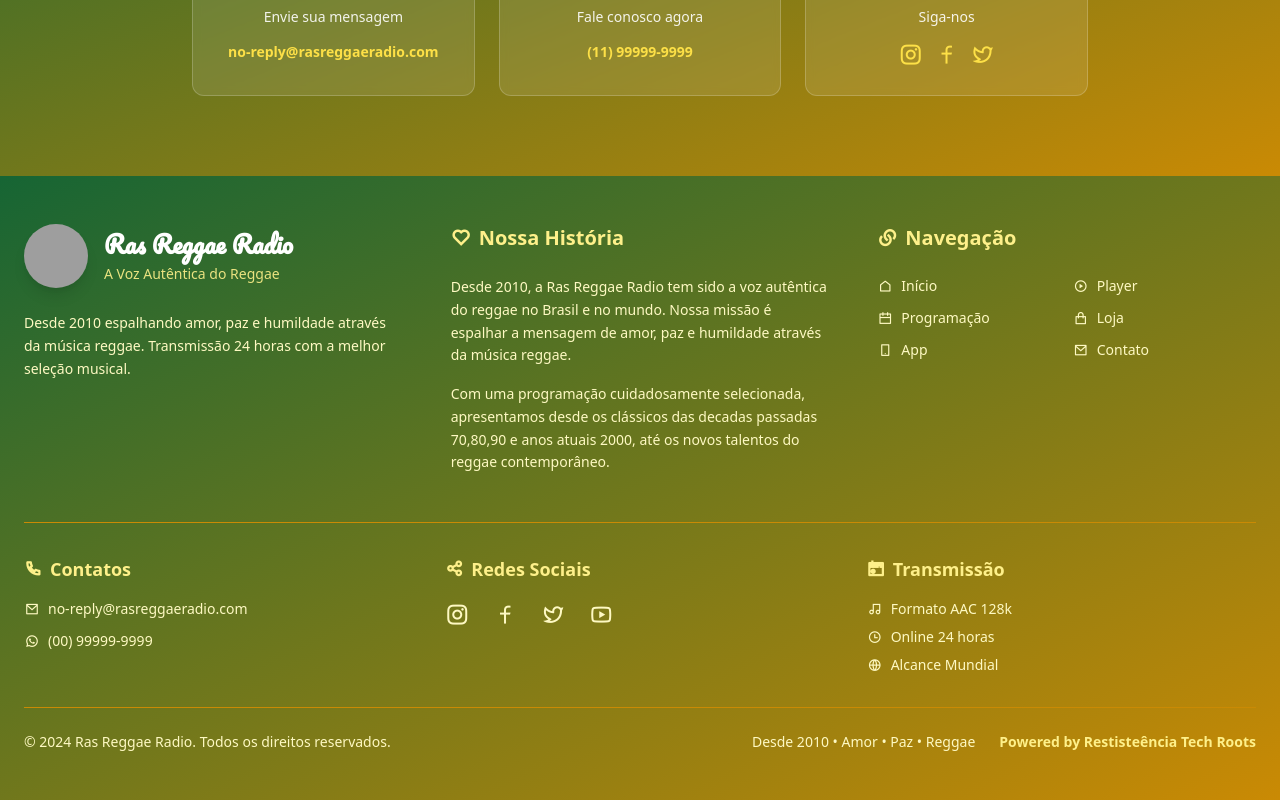
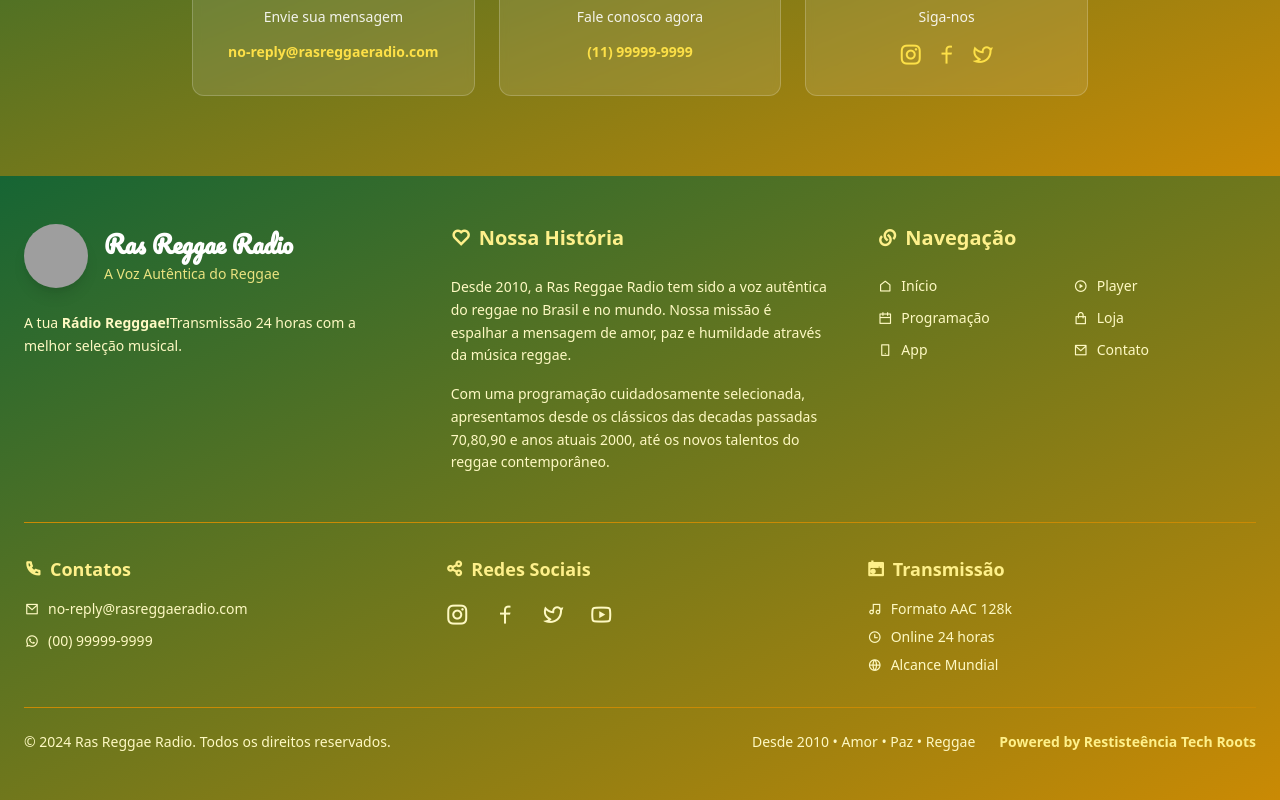
Before and after one commit to adilson2010/project-radio-mobile, a React (Vite) app: page / in a window 1280 px wide. Shown: the part 3973-4773 px from the top of the page. Built offline with nearby package versions, Linux system fonts and the light colour scheme; grey boxes are pictures that could not be loaded.

Commit message:
A tua rádio reggse

```diff
--- a/src/components/feature/Footer.tsx
+++ b/src/components/feature/Footer.tsx
@@ -51,7 +51,7 @@ export default function Footer() {
               </div>
             </div>
             <p className="text-yellow-100 text-sm leading-relaxed max-w-sm mx-auto md:mx-0">
-              Desde 2010 espalhando amor, paz e humildade através da música reggae.
+              A tua <b>Rádio Regggae!</b>
               Transmissão 24 horas com a melhor seleção musical.
             </p>
           </div>
```
